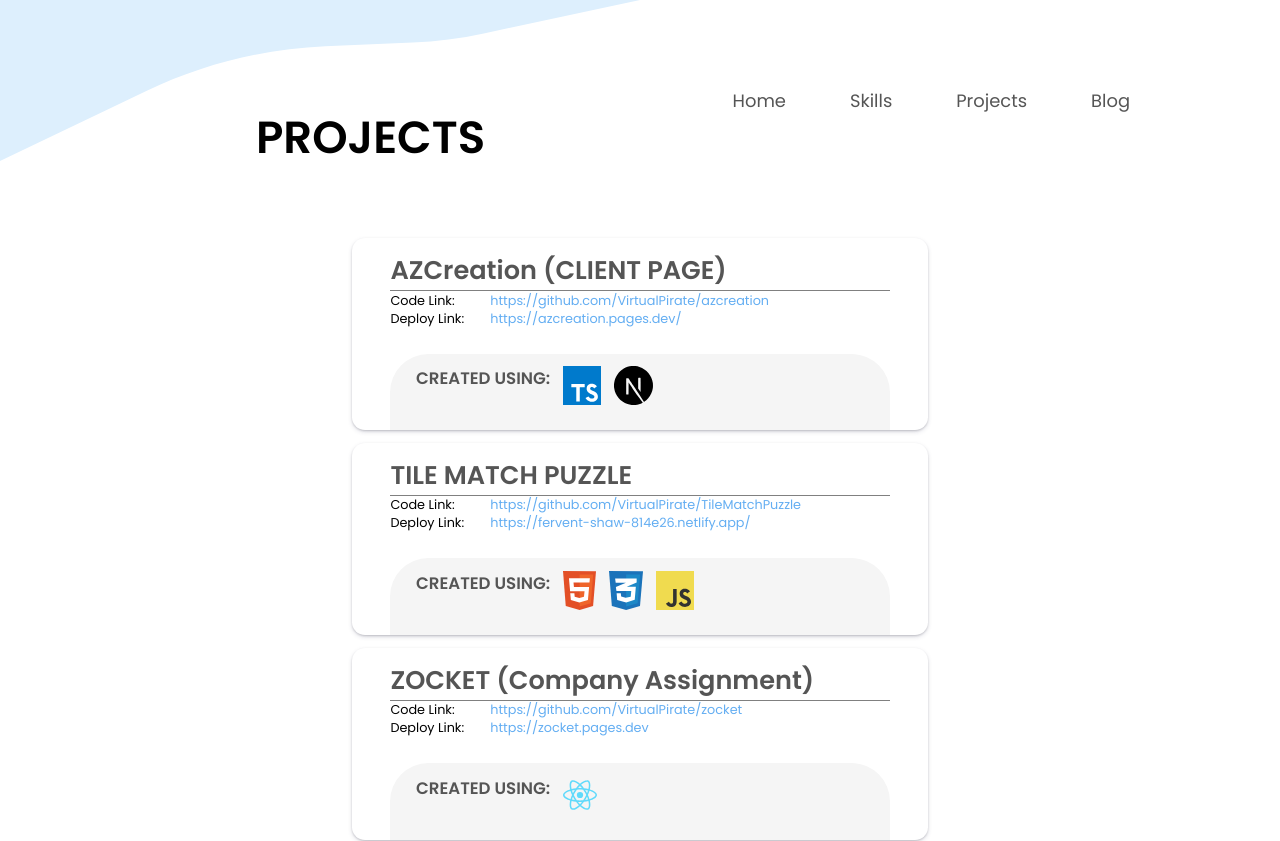
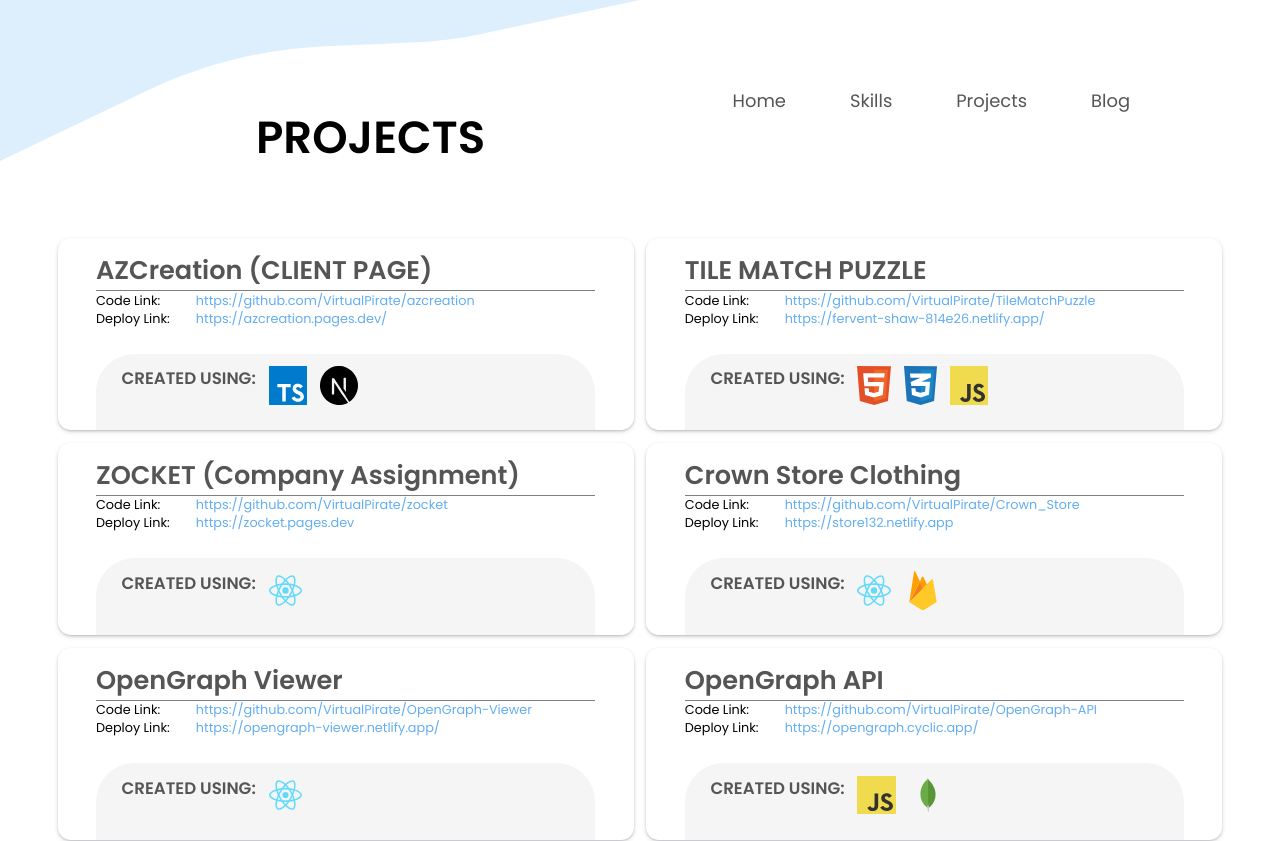
Before and after one commit to VirtualPirate/artaza, a Next.js app: page /projects in a window 1280 px wide. Shown: the top 841 px of the page. Built offline with nearby package versions, Linux system fonts and the light colour scheme.

Commit message:
Removed uneffected margins

```diff
--- a/components/project-list/project-list.module.css
+++ b/components/project-list/project-list.module.css
@@ -4,7 +4,6 @@
   flex-direction: column;
   align-items: center;
   padding-bottom: 10vw;
-  margin: 0 5vw;
 }
 
 .projects_heading {
--- a/components/skillset/skillset.module.css
+++ b/components/skillset/skillset.module.css
@@ -1,6 +1,5 @@
 .skillset {
   padding-bottom: 2vw;
-  margin: 0 5vw;
 
   display: flex;
   align-items: center;
```
